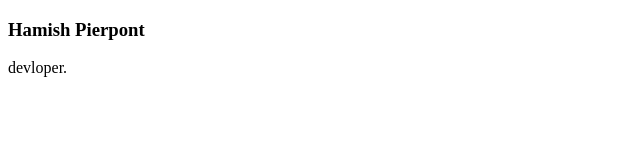
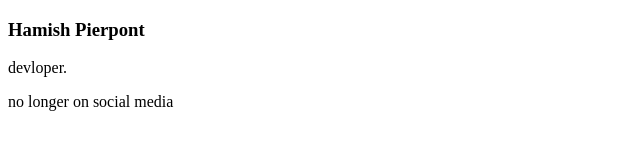
Before and after one commit to HamishPierpont/hamishpierpont.github.io, a plain HTML site: page index.html in a window 1280 px wide. Shown: the whole page, without its empty margins (0-640 px from the left). Drawn offline with Linux system fonts and the light colour scheme.

Commit message:
Added content

```diff
--- a/index.html
+++ b/index.html
@@ -3,4 +3,5 @@
 <body>
   <h3>Hamish Pierpont</h3>
   <p>devloper.</p>
+  <p>no longer on social media</p>
 </body>
```
